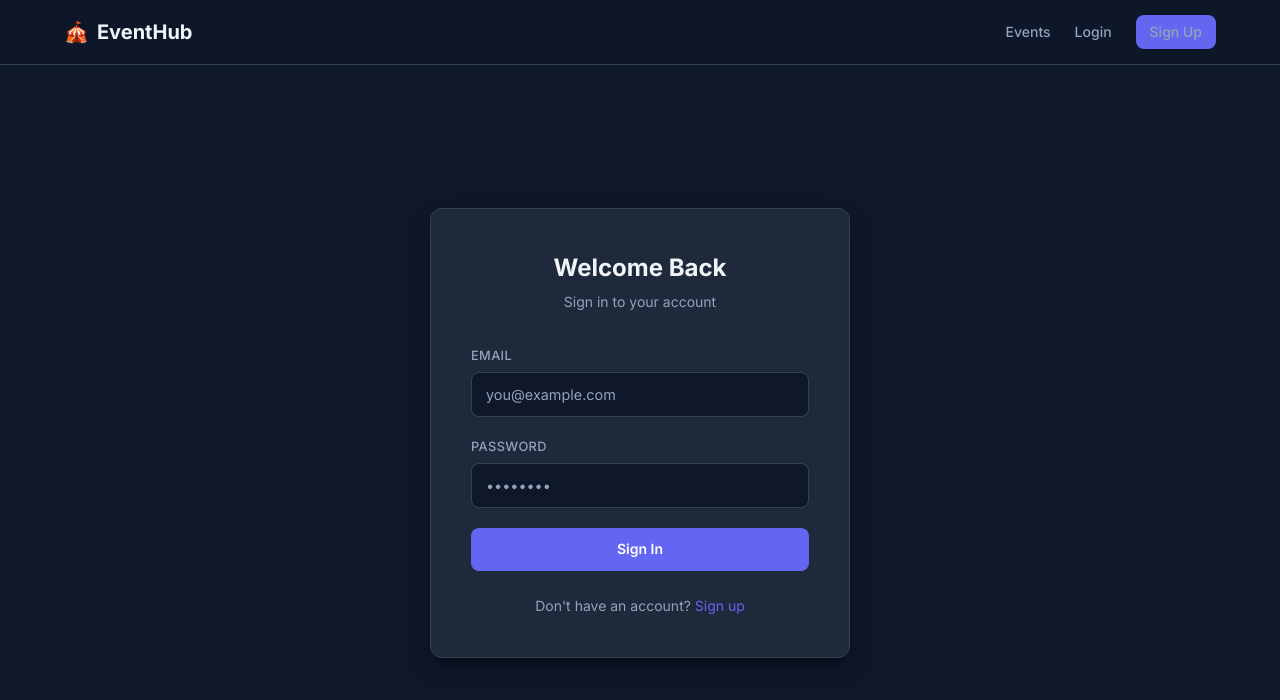
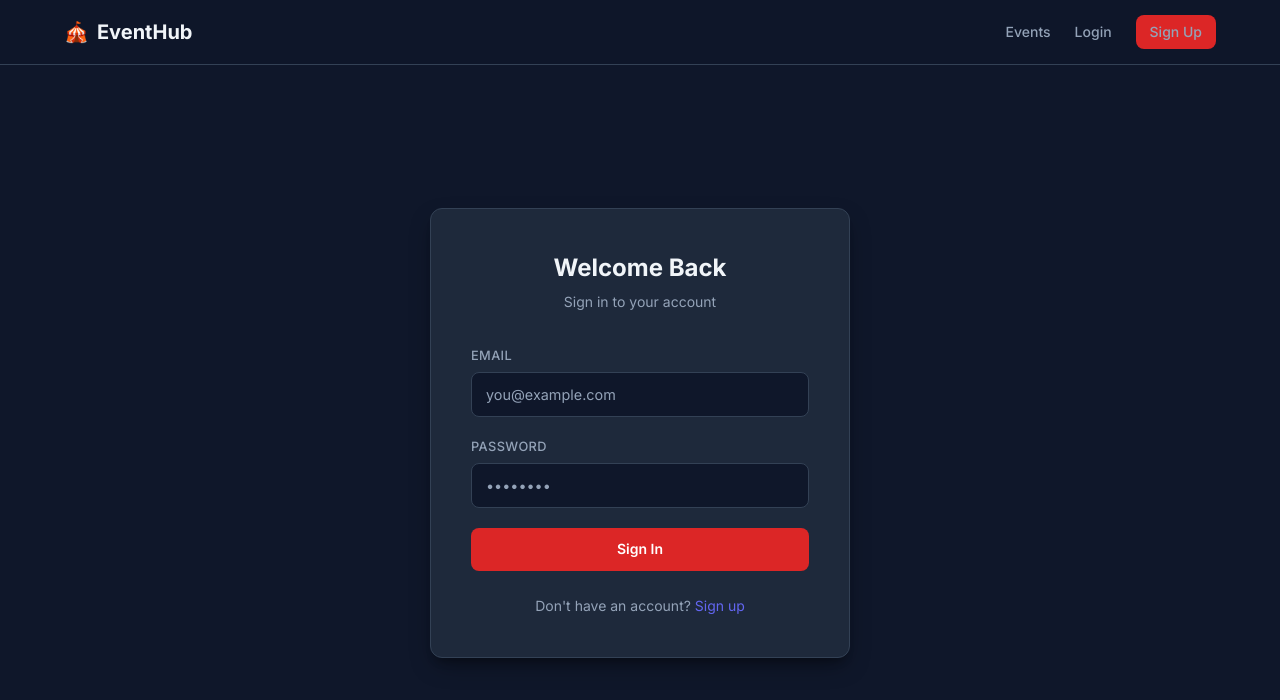
Before and after one commit to wahallu/CTSE---Assignment, a React (Vite) app in the folder frontend/: page /users/login in a window 1280 px wide. Shown: the top 700 px of the page. Built offline with nearby package versions, Linux system fonts and the light colour scheme; no server answers.

Commit message:
test color change

```diff
--- a/frontend/src/index.css
+++ b/frontend/src/index.css
@@ -705,7 +705,7 @@ a:hover {
 }
 
 .btn-primary {
-  background: var(--color-primary);
+  background: #dc2626;
   color: #fff;
 }
 
```
